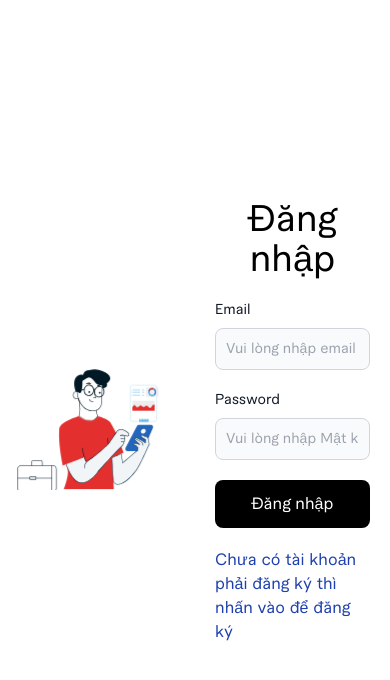
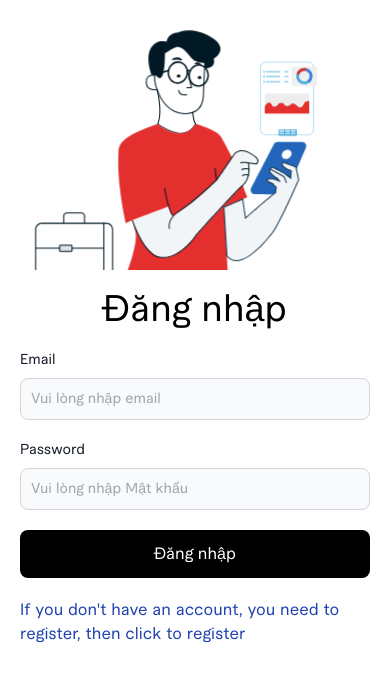
Before and after one commit to Duy-David/BC68_CASTONE_FIVERR, a React (Vite) app: page /dang-nhap in a window 390 px wide. Shown: the top 680 px of the page. Built offline with nearby package versions, Linux system fonts and the light colour scheme; no server answers.

Commit message:
responsive

```diff
--- a/src/pages/Login/LoginPage.jsx
+++ b/src/pages/Login/LoginPage.jsx
@@ -65,9 +65,9 @@ const LoginPage = () => {
 
   return (
     <div className="container">
-      <div className="loginPage_content flex items-center h-screen">
-        <div className="loginPage_img w-1/2">{View}</div>
-        <div className="loginPage_form w-1/2 px-5">
+      <div className="loginPage_content flex flex-col md:flex-row space-y-5 items-center h-screen">
+        <div className="loginPage_img md:w-1/2 w-full">{View}</div>
+        <div className="loginPage_form md:w-1/2 w-full px-5">
           <form className="space-y-5" onSubmit={handleSubmit}>
             <h1 className="font-medium text-4xl text-center">Đăng nhập</h1>
             <InputCustom
@@ -107,7 +107,7 @@ const LoginPage = () => {
             to={"/dang-ky"}
           >
             {" "}
-            Chưa có tài khoản phải đăng ký thì nhấn vào để đăng ký
+            If you don't have an account, you need to register, then click to register
           </Link>
         </div>
       </div>
--- a/src/pages/Register/Register.jsx
+++ b/src/pages/Register/Register.jsx
@@ -10,9 +10,9 @@ const Register = () => {
   };
   const { View } = useLottie(options);
   return (
-    <div className="flex">
-      <div className="w-1/2">{View}</div>
-      <div className="w-1/2">
+    <div className="flex flex-col md:flex-row space-y-5">
+      <div className="md:w-1/2 w-full ">{View}</div>
+      <div className="md:w-1/2 w-full">
         <FormRegister/>
       </div>
     </div>
```
